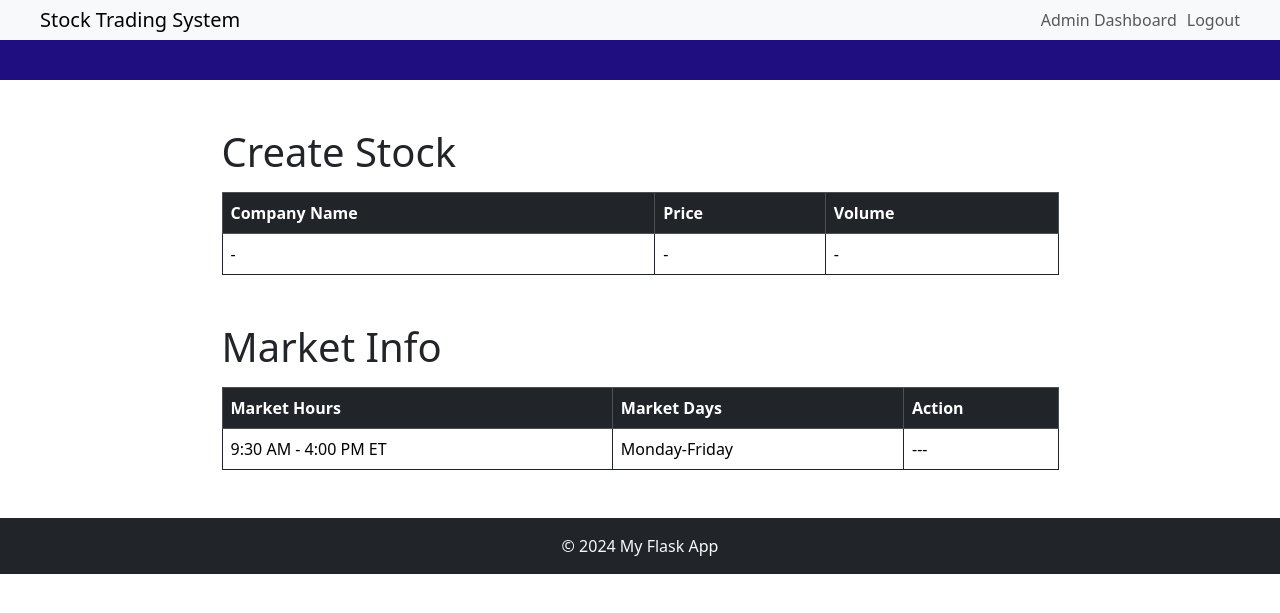
After one commit to spartiwa-asu/stock-trading-system, a Flask app: page /admin-dashboard in a window 1280 px wide. The commit adds this page. Shown: the top 613 px of the page. Run offline with Flask 3, Linux system fonts and the light colour scheme; a user stored in the database is signed in; tables that the repository leaves empty hold one stand-in row (values such as "Sample post").

Commit message:
Added admin_dashboard page, route to app.py, changes in base.html
Added admin_Dashboard for admin and route, changed the login route to conditional if user or admin leading them to respective pages, changes made in base.html to add admin nav bar elements.

```diff
--- a/main/app.py
+++ b/main/app.py
@@ -17,7 +17,7 @@ bcrypt = Bcrypt(app)
 
 #Configuration
 app.config['SQLALCHEMY_DATABASE_URI'] = \
-    'mysql+pymysql://root:password@localhost/auth_db'
+    'mysql+pymysql://root:Heer3481%40ift401@localhost/flask_auth_db'
 app.config['SQLALCHEMY_TRACK_MODIFICATIONS'] = False
 app.config['SECRET_KEY'] = 'your-secret-key'
 
@@ -87,16 +87,14 @@ def register():
 @app.route('/login', methods=["GET", "POST"])
 def login():
     if request.method == "POST":
-        user = Users.query.filter_by(
-            username=request.form.get("username")).first()
-
+        user = Users.query.filter_by(username=request.form.get("username")).first()
         if user and bcrypt.check_password_hash(user.password, request.form.get("password")):
-            login_user(user)
-            return redirect(url_for("home"))
+            login_user(user)  # log the user in
+            # Redirect admins to admin dashboard, normal users to home
+            return redirect(url_for("admin_dashboard" if user.role == "admin" else "home"))
         else:
             flash("Invalid username or password. Try again.", "danger")
     return render_template("login.html")
-
 
 #protected page
 @app.route('/home')
@@ -141,6 +139,12 @@ def buy_sell():
 def withdraw_deposit():
     return render_template('withdraw_deposit.html')
 
+@app.route("/admin-dashboard")
+@login_required
+def admin_dashboard():
+    if current_user.role != "admin":
+        return redirect(url_for("home"))
+    return render_template("admin_dashboard.html")
 
 if __name__ == '__main__':
     app.run(debug=True)
--- /dev/null
+++ b/main/templates/admin_dashboard.html
@@ -0,0 +1,41 @@
+{% extends "base.html" %}
+
+{% block content %}
+<div class="w-75 mx-auto mt-5">
+    <h1>Create Stock</h1>
+    <table class="table table-bordered border-dark mt-3">
+        <thead class="table-dark">
+            <tr>
+                <th>Company Name</th>
+                <th>Price</th>
+                <th>Volume</th>
+            </tr>
+        </thead>
+        <tbody>
+            <tr>
+                <td>-</td>
+                <td>-</td>
+                <td>-</td>
+            </tr>
+        </tbody>
+    </table>
+
+    <h1 class="mt-5">Market Info</h1>
+    <table class="table table-bordered border-dark mt-3">
+        <thead class="table-dark">
+            <tr>
+                <th>Market Hours</th>
+                <th>Market Days</th>
+                <th>Action</th>
+            </tr>
+        </thead>
+        <tbody>
+            <tr>
+                <td>9:30 AM - 4:00 PM ET</td>
+                <td>Monday-Friday</td>
+                <td>---</td>
+            </tr>
+        </tbody>
+    </table>
+</div>
+{% endblock %}
--- a/main/templates/base.html
+++ b/main/templates/base.html
@@ -33,7 +33,11 @@
             <ul class="navbar-nav">
 
                 {% if current_user.is_authenticated %}
-
+                {% if current_user.role == "admin" %}
+                <!-- Admin navbar links -->
+                <li class="nav-item"><a class="nav-link" href="/admin-dashboard">Admin Dashboard</a></li>
+                <li class="nav-item"><a class="nav-link" href="/logout">Logout</a></li>
+                {% else %}
                 <li class="nav-item">
                     <a class="nav-link" href="/portfolio">Portfolio</a>
                 </li>
@@ -52,7 +56,7 @@
                 <li class="nav-item">
                     <a class="nav-link" href="/logout">Logout</a>
                 </li>
-
+            {% endif %}
                 {% else %}
 
                 <li class="nav-item">
```
